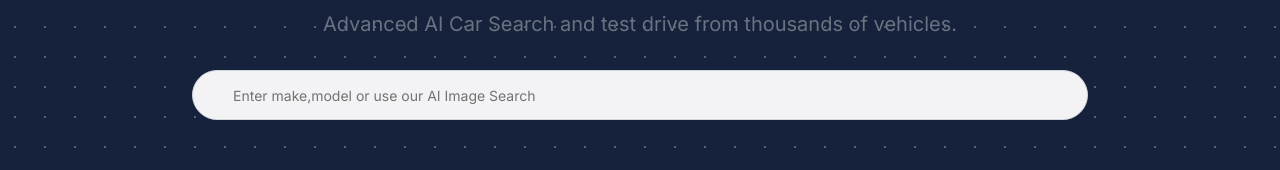
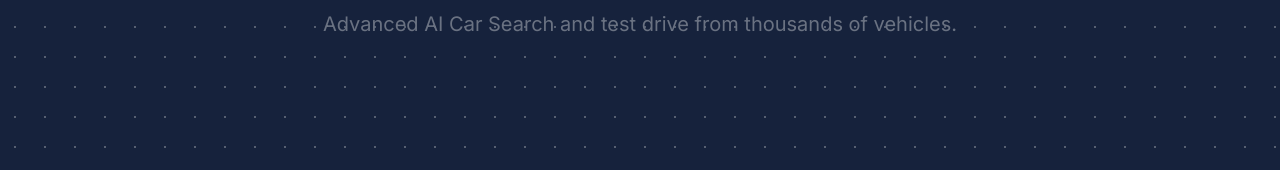
Before and after one commit to thisMeSandeep/vehiql-Next-js-app, a Next.js app: page / in a window 1280 px wide. Shown: the part 398-568 px from the top of the page. Built offline with nearby package versions, Linux system fonts and the light colour scheme; no server answers.

Commit message:
Home search UI complete

```diff
--- a/app/layout.js
+++ b/app/layout.js
@@ -3,6 +3,7 @@ import "./globals.css";
 
 import { ClerkProvider } from "@clerk/nextjs";
 import Header from "../components/Header.jsx";
+import { Toaster } from "../components/ui/sonner";
 
 const inter = Inter({ subsets: ["latin"] });
 
@@ -20,6 +21,9 @@ export default function RootLayout({ children }) {
 
           <main className="min-h-screen">{children}</main>
 
+          {/* toast */}
+          <Toaster richColors />
+
           <footer className="bg-blue-50 py-12 ">
             <div className="container mx-auto px-3 text-center text-gray-600">
               <p>Made with 💗 by Sandeep Singh</p>
--- a/app/page.jsx
+++ b/app/page.jsx
@@ -23,7 +23,7 @@ const Home = () => {
           </div>
 
           {/* search */}
-          <HomeSearch />
+          {/* <HomeSearch /> */}
         </div>
       </section>
 
--- a/components/Home-search.jsx
+++ b/components/Home-search.jsx
@@ -1,30 +1,205 @@
-"use client"
+// "use client";
 
-import { useState } from "react"
-import { Input } from "./ui/input"
+// import { useState, useEffect } from "react";
+// import { Search, Upload, Camera } from "lucide-react";
+// import { Button } from "@/components/ui/button";
+// import { Input } from "@/components/ui/input";
+// import { toast } from "sonner";
+// import { useDropzone } from "react-dropzone";
+// import { useRouter } from "next/navigation";
+// import { processImageSearch } from "@/actions/home";
+// import useFetch from "@/hooks/use-fetch";
 
+// export function HomeSearch() {
+//     const router = useRouter();
+//     const [searchTerm, setSearchTerm] = useState("");
+//     const [searchImage, setSearchImage] = useState(null);
+//     const [imagePreview, setImagePreview] = useState("");
+//     const [isUploading, setIsUploading] = useState(false);
+//     const [isImageSearchActive, setIsImageSearchActive] = useState(false);
 
-const HomeSearch = () => {
-    const [searchTerm, setSearchTerm] = useState("");
+//     // Use the useFetch hook for image processing
+//     const {
+//         loading: isProcessing,
+//         fn: processImageFn,
+//         data: processResult,
+//         error: processError,
+//     } = useFetch(processImageSearch);
 
-    const handleTextSubmit = () => { }
+//     // Handle process result and errors with useEffect
+//     useEffect(() => {
+//         if (processResult?.success) {
+//             const params = new URLSearchParams();
 
-    return (
-        <div>
-            <form onSubmit={handleTextSubmit}>
-                <div className="relative flex items-center">
+//             // Add extracted params to the search
+//             if (processResult.data.make) params.set("make", processResult.data.make);
+//             if (processResult.data.bodyType)
+//                 params.set("bodyType", processResult.data.bodyType);
+//             if (processResult.data.color)
+//                 params.set("color", processResult.data.color);
 
-                    <Input
-                        type="text"
-                        placeholder="Enter make,model or use our AI Image Search"
-                        value={searchTerm}
-                        onChange={(e) => setSearchTerm(e.target.value)}
-                        className="pl-10 pr-12 py-6 w-full rounded-full border-gray-300 bg-white/95 backdrop-blur-sm"
-                    />
-                </div>
-            </form>
-        </div>
-    )
-}
+//             // Redirect to search results
+//             router.push(`/cars?${params.toString()}`);
+//         }
+//     }, [processResult, router]);
 
-export default HomeSearch
+//     useEffect(() => {
+//         if (processError) {
+//             toast.error(
+//                 "Failed to analyze image: " + (processError.message || "Unknown error")
+//             );
+//         }
+//     }, [processError]);
+
+//     // Handle image upload with react-dropzone
+//     const onDrop = (acceptedFiles) => {
+//         const file = acceptedFiles[0];
+//         if (file) {
+//             if (file.size > 5 * 1024 * 1024) {
+//                 toast.error("Image size must be less than 5MB");
+//                 return;
+//             }
+
+//             setIsUploading(true);
+//             setSearchImage(file);
+
+//             const reader = new FileReader();
+//             reader.onloadend = () => {
+//                 setImagePreview(reader.result);
+//                 setIsUploading(false);
+//                 toast.success("Image uploaded successfully");
+//             };
+//             reader.onerror = () => {
+//                 setIsUploading(false);
+//                 toast.error("Failed to read the image");
+//             };
+//             reader.readAsDataURL(file);
+//         }
+//     };
+
+//     const { getRootProps, getInputProps, isDragActive, isDragReject } =
+//         useDropzone({
+//             onDrop,
+//             accept: {
+//                 "image/*": [".jpeg", ".jpg", ".png"],
+//             },
+//             maxFiles: 1,
+//         });
+
+//     // Handle text search submissions
+//     const handleTextSearch = (e) => {
+//         e.preventDefault();
+//         if (!searchTerm.trim()) {
+//             toast.error("Please enter a search term");
+//             return;
+//         }
+
+//         router.push(`/cars?search=${encodeURIComponent(searchTerm)}`);
+//     };
+
+//     // Handle image search submissions
+//     const handleImageSearch = async (e) => {
+//         e.preventDefault();
+//         if (!searchImage) {
+//             toast.error("Please upload an image first");
+//             return;
+//         }
+
+//         // Use the processImageFn from useFetch hook
+//         await processImageFn(searchImage);
+//     };
+
+//     return (
+//         <div>
+//             <form onSubmit={handleTextSearch}>
+//                 <div className="relative flex items-center">
+//                     <Search className="absolute left-3 w-5 h-5" />
+//                     <Input
+//                         type="text"
+//                         placeholder="Enter make, model, or use our AI Image Search..."
+//                         value={searchTerm}
+//                         onChange={(e) => setSearchTerm(e.target.value)}
+//                         className="pl-10 pr-12 py-6 w-full rounded-full border-gray-300 bg-white/95 backdrop-blur-sm"
+//                     />
+
+//                     {/* Image Search Button */}
+//                     <div className="absolute right-[100px]">
+//                         <Camera
+//                             size={35}
+//                             onClick={() => setIsImageSearchActive(!isImageSearchActive)}
+//                             className="cursor-pointer rounded-xl p-1.5"
+//                             style={{
+//                                 background: isImageSearchActive ? "black" : "",
+//                                 color: isImageSearchActive ? "white" : "",
+//                             }}
+//                         />
+//                     </div>
+
+//                     <Button type="submit" className="absolute right-2 rounded-full">
+//                         Search
+//                     </Button>
+//                 </div>
+//             </form>
+
+//             {isImageSearchActive && (
+//                 <div className="mt-4">
+//                     <form onSubmit={handleImageSearch} className="space-y-4">
+//                         <div className="border-2 border-dashed border-gray-300 rounded-3xl p-6 text-center">
+//                             {imagePreview ? (
+//                                 <div className="flex flex-col items-center">
+//                                     <img
+//                                         src={imagePreview}
+//                                         alt="Car preview"
+//                                         className="h-40 object-contain mb-4"
+//                                     />
+//                                     <Button
+//                                         variant="outline"
+//                                         onClick={() => {
+//                                             setSearchImage(null);
+//                                             setImagePreview("");
+//                                             toast.info("Image removed");
+//                                         }}
+//                                     >
+//                                         Remove Image
+//                                     </Button>
+//                                 </div>
+//                             ) : (
+//                                 <div {...getRootProps()} className="cursor-pointer">
+//                                     <input {...getInputProps()} />
+//                                     <div className="flex flex-col items-center">
+//                                         <Upload className="h-12 w-12 text-gray-400 mb-2" />
+//                                         <p className="text-gray-500 mb-2">
+//                                             {isDragActive && !isDragReject
+//                                                 ? "Leave the file here to upload"
+//                                                 : "Drag & drop a car image or click to select"}
+//                                         </p>
+//                                         {isDragReject && (
+//                                             <p className="text-red-500 mb-2">Invalid image type</p>
+//                                         )}
+//                                         <p className="text-gray-400 text-sm">
+//                                             Supports: JPG, PNG (max 5MB)
+//                                         </p>
+//                                     </div>
+//                                 </div>
+//                             )}
+//                         </div>
+
+//                         {imagePreview && (
+//                             <Button
+//                                 type="submit"
+//                                 className="w-full"
+//                                 disabled={isUploading || isProcessing}
+//                             >
+//                                 {isUploading
+//                                     ? "Uploading..."
+//                                     : isProcessing
+//                                         ? "Analyzing image..."
+//                                         : "Search with this Image"}
+//                             </Button>
+//                         )}
+//                     </form>
+//                 </div>
+//             )}
+//         </div>
+//     );
+// }
```
